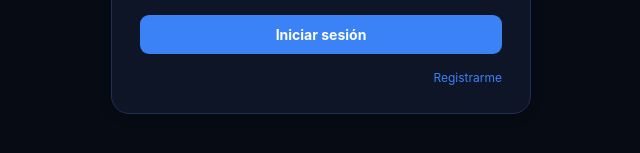
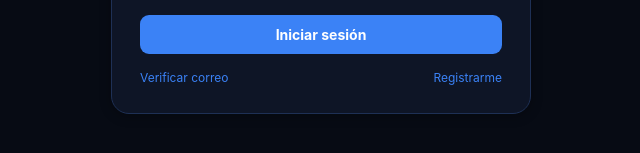
Before and after one commit to WatabooColosus/triadees, a React (Vite) app in the folder frontend/: page / in a window 1280 px wide. Shown: the part 471-624 px from the top of the page, without its empty margins (319-959 px from the left). Built offline with nearby package versions, Linux system fonts and the light colour scheme.

Commit message:
fix(ui): explain SMTP setup, expose verification entry and guard unavailable signup

```diff
--- a/frontend/src/App.tsx
+++ b/frontend/src/App.tsx
@@ -96,6 +96,13 @@ function AccessGate({ onEnter }: { onEnter: (token: string | null) => void }) {
   const [token, setToken] = useState('')
   const [message, setMessage] = useState('')
   const [busy, setBusy] = useState(false)
+  const [registration, setRegistration] = useState<{available: boolean; reason: string} | null>(null)
+  useEffect(() => {
+    if (mode !== 'register') return
+    api('/api/auth/registration-status').then(setRegistration).catch(() => {
+      setRegistration({available: false, reason: 'registration_status_unavailable'})
+    })
+  }, [mode])
   useEffect(() => {
     const incoming = new URLSearchParams(window.location.search).get('verify')
     if (incoming) { setToken(incoming); setMode('verify'); window.history.replaceState({}, '', '/') }
@@ -104,9 +111,10 @@ function AccessGate({ onEnter }: { onEnter: (token: string | null) => void }) {
     setBusy(true); setMessage('')
     try {
       if (mode === 'register') {
-        const result = await api('/api/auth/register', { method: 'POST', body: JSON.stringify({ email, password }) })
-        setMessage('Registro creado. Revisa tu correo y abre el enlace de verificación.')
-        setMode('login')
+        if (registration?.available === false) throw new Error('smtp_not_configured')
+        await api('/api/auth/register', { method: 'POST', body: JSON.stringify({ email, password }) })
+        setMessage('Cuenta pendiente. Revisa tu correo, copia el código y pulsa «Verificar correo». Caduca en 15 minutos.')
+        setMode('verify')
       } else if (mode === 'verify') {
         await api('/api/auth/verify-email', { method: 'POST', body: JSON.stringify({ token }) })
         setMessage('Correo verificado. Ya puedes iniciar sesión.')
@@ -116,7 +124,22 @@ function AccessGate({ onEnter }: { onEnter: (token: string | null) => void }) {
         sessionStorage.setItem('triade_auth_token', result.access_token)
         onEnter(result.access_token)
       }
-    } catch (error: any) { setMessage(error.message || 'No se pudo completar la operación.') }
+    } catch (error: any) {
+      const detail = String(error?.message || '')
+      setMessage(
+        detail.includes('smtp_') || detail.includes('registration_status_unavailable')
+          ? 'El registro por correo aún no está habilitado. El administrador debe configurar un servidor SMTP con TLS. Si es la primera instalación, el propietario puede crear su cuenta desde la consola protegida de Colab.'
+          : detail.includes('registration_rate_limited')
+            ? 'Demasiados intentos de registro. Vuelve a intentarlo más tarde.'
+            : detail.includes('valid_email_required')
+              ? 'Introduce una dirección de correo válida.'
+              : detail.includes('strong_password_required')
+                ? 'Utiliza una contraseña de entre 12 y 1024 caracteres.'
+                : detail.includes('registration_unavailable')
+                  ? 'No se pudo registrar la cuenta. Comprueba si ya existe.'
+                  : detail || 'No se pudo completar la operación.'
+      )
+    }
     finally { setBusy(false) }
   }
   return <main style={{ minHeight: '100%', display: 'grid', placeItems: 'center', padding: 24, background: 'var(--bg-base)' }}>
@@ -124,9 +147,13 @@ function AccessGate({ onEnter }: { onEnter: (token: string | null) => void }) {
       <div style={{ display: 'flex', alignItems: 'center', gap: 12, marginBottom: 24 }}><div style={{ width: 42, height: 42, borderRadius: 12, display: 'grid', placeItems: 'center', background: 'linear-gradient(135deg,var(--accent),#a855f7)', fontWeight: 800 }}>Ω</div><div><h1 style={{ fontSize: 22 }}>Entrar a Tríade</h1><p style={{ color: 'var(--text-muted)', fontSize: 12 }}>Motor local protegido</p></div></div>
       {mode !== 'verify' && <><label style={{ display: 'block', color: 'var(--text-secondary)', marginBottom: 6 }}>Correo</label><input value={email} onChange={e => setEmail(e.target.value.trim())} type="email" autoComplete="email" style={fieldStyle} placeholder="tu@correo.com" /><label style={{ display: 'block', color: 'var(--text-secondary)', margin: '14px 0 6px' }}>Contraseña</label><input value={password} onChange={e => setPassword(e.target.value)} type="password" autoComplete={mode === 'login' ? 'current-password' : 'new-password'} style={fieldStyle} placeholder="Mínimo 12 caracteres" />{mode === 'register' && <small style={{ display: 'block', marginTop: 6, color: 'var(--text-muted)' }}>Usa al menos 12 caracteres.</small>}</>}
       {mode === 'verify' && <><label style={{ display: 'block', color: 'var(--text-secondary)', marginBottom: 6 }}>Código de verificación</label><input value={token} onChange={e => setToken(e.target.value)} style={fieldStyle} placeholder="Pega el código recibido por correo" /></>}
-      {message && <p style={{ marginTop: 14, color: 'var(--yellow)', fontSize: 13 }}>{message}</p>}
-      <button disabled={busy} onClick={submit} style={{ width: '100%', marginTop: 20, padding: '11px 14px', border: 0, borderRadius: 9, background: 'var(--accent)', color: '#fff', fontWeight: 700, cursor: 'pointer' }}>{busy ? 'Procesando…' : mode === 'login' ? 'Iniciar sesión' : mode === 'register' ? 'Crear cuenta' : 'Verificar correo'}</button>
-      <div style={{ display: 'flex', justifyContent: 'flex-end', marginTop: 16, fontSize: 12 }}><button onClick={() => setMode(mode === 'register' ? 'login' : 'register')} style={linkStyle}>{mode === 'register' ? 'Ya tengo cuenta' : 'Registrarme'}</button></div>
+      {mode === 'register' && registration?.available === false && <p role="status" style={{ marginTop: 14, padding: 10, borderRadius: 9, background: 'var(--accent-glow)', color: 'var(--text-secondary)', fontSize: 13 }}>Registro por correo no configurado. Para permitir nuevos usuarios se necesita SMTP seguro; el propietario inicial se crea en la consola de administración.</p>}
+      {message && <p role="status" style={{ marginTop: 14, color: 'var(--yellow)', fontSize: 13 }}>{message}</p>}
+      <button disabled={busy || (mode === 'register' && registration?.available === false)} onClick={submit} style={{ width: '100%', marginTop: 20, padding: '11px 14px', border: 0, borderRadius: 9, background: 'var(--accent)', color: '#fff', fontWeight: 700, cursor: 'pointer' }}>{busy ? 'Procesando…' : mode === 'login' ? 'Iniciar sesión' : mode === 'register' ? 'Crear cuenta' : 'Verificar correo'}</button>
+      <div style={{ display: 'flex', justifyContent: 'space-between', gap: 12, marginTop: 16, fontSize: 12 }}>
+         <button onClick={() => { setMode('verify'); setMessage('') }} style={linkStyle}>Verificar correo</button>
+         <button onClick={() => { setMode(mode === 'register' ? 'login' : 'register'); setMessage('') }} style={linkStyle}>{mode === 'register' ? 'Ya tengo cuenta' : 'Registrarme'}</button>
+       </div>
     </section>
   </main>
 }
```
